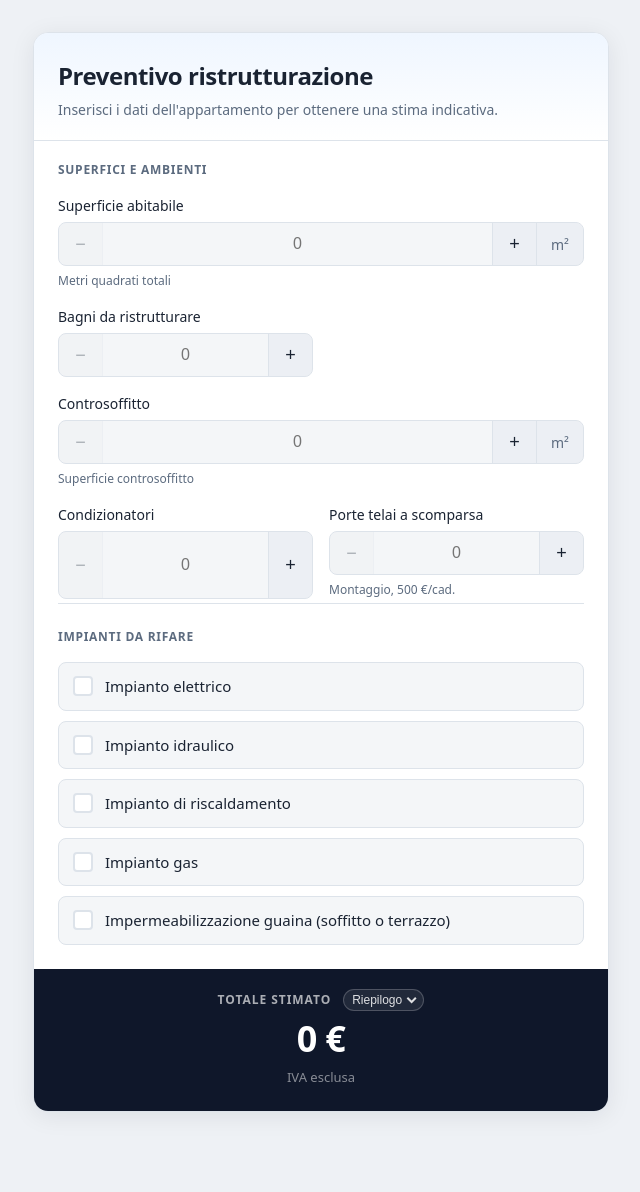
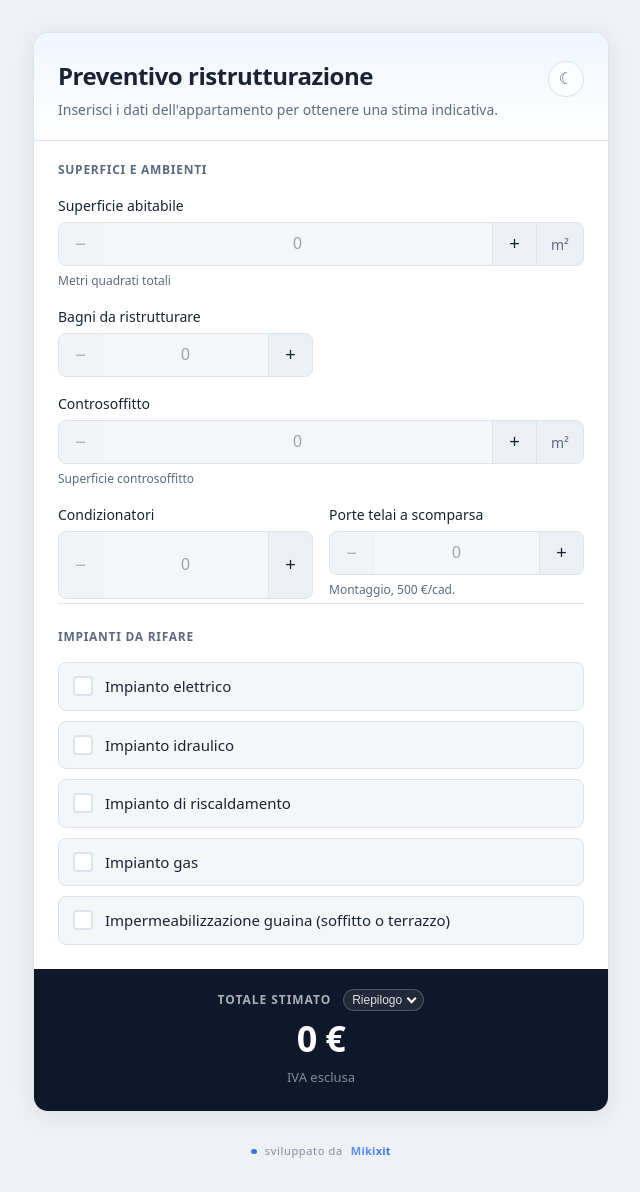
Before and after one commit to MikixIT/prezzificatore-appartamento, a React (Vite) app: page / in a window 1280 px wide. Shown: the whole page, without its empty margins (319-959 px from the left). Before the commit the page ends 1144 px from the top, so only its background shows below. Built offline with nearby package versions, Linux system fonts and the light colour scheme.

Commit message:
Add theme toggle functionality and improve styling; integrate DeveloperCredit component into App

```diff
--- a/src/App.tsx
+++ b/src/App.tsx
@@ -1,9 +1,11 @@
 import { RenovationCalculator } from './components/RenovationCalculator';
+import { DeveloperCredit } from './components/DeveloperCredit/DeveloperCredit';
 
 export function App() {
   return (
     <main className="app">
       <RenovationCalculator />
+      <DeveloperCredit />
     </main>
   );
 }
--- /dev/null
+++ b/src/components/DeveloperCredit/DeveloperCredit.module.scss
@@ -0,0 +1,109 @@
+.credit {
+  margin-top: 1.5rem;
+  text-align: center;
+  animation: fadeIn 0.7s ease 0.4s both;
+}
+
+.line {
+  display: inline-flex;
+  align-items: center;
+  gap: 0.5rem;
+  margin: 0;
+  font-size: 0.6875rem;
+  font-weight: 500;
+  letter-spacing: 0.06em;
+  text-transform: lowercase;
+  color: var(--text-muted);
+}
+
+.pulse {
+  width: 0.35rem;
+  height: 0.35rem;
+  border-radius: 50%;
+  background: var(--accent);
+  box-shadow: 0 0 0 0 color-mix(in srgb, var(--accent) 50%, transparent);
+  animation: pulse 2.4s ease-in-out infinite;
+}
+
+.label {
+  opacity: 0.75;
+}
+
+.name {
+  position: relative;
+  font-weight: 600;
+  letter-spacing: 0.02em;
+  text-transform: none;
+  text-decoration: none;
+  background: linear-gradient(
+    90deg,
+    var(--accent) 0%,
+    color-mix(in srgb, var(--accent) 70%, #fff) 50%,
+    var(--accent) 100%
+  );
+  background-size: 200% auto;
+  background-clip: text;
+  -webkit-background-clip: text;
+  color: transparent;
+  animation: shimmer 4s linear infinite;
+  transition: opacity 0.15s ease;
+
+  &:hover {
+    opacity: 0.85;
+  }
+
+  &:focus-visible {
+    outline: 2px solid var(--accent);
+    outline-offset: 3px;
+    border-radius: 2px;
+  }
+}
+
+@keyframes fadeIn {
+  from {
+    opacity: 0;
+    transform: translateY(8px);
+  }
+
+  to {
+    opacity: 1;
+    transform: translateY(0);
+  }
+}
+
+@keyframes pulse {
+  0%,
+  100% {
+    opacity: 0.5;
+    box-shadow: 0 0 0 0 color-mix(in srgb, var(--accent) 40%, transparent);
+  }
+
+  50% {
+    opacity: 1;
+    box-shadow: 0 0 0 4px transparent;
+  }
+}
+
+@keyframes shimmer {
+  0% {
+    background-position: 0% center;
+  }
+
+  100% {
+    background-position: 200% center;
+  }
+}
+
+@media (prefers-reduced-motion: reduce) {
+  .credit,
+  .pulse,
+  .name {
+    animation: none;
+  }
+
+  .name {
+    color: var(--accent);
+    background: none;
+    -webkit-background-clip: unset;
+  }
+}
--- /dev/null
+++ b/src/components/DeveloperCredit/DeveloperCredit.tsx
@@ -0,0 +1,20 @@
+import styles from './DeveloperCredit.module.scss';
+
+export function DeveloperCredit() {
+  return (
+    <footer className={styles.credit}>
+      <p className={styles.line}>
+        <span className={styles.pulse} aria-hidden="true" />
+        <span className={styles.label}>sviluppato da</span>
+        <a
+          className={styles.name}
+          href="https://github.com/MikixIT"
+          target="_blank"
+          rel="noopener noreferrer"
+        >
+          Mikixit
+        </a>
+      </p>
+    </footer>
+  );
+}
--- a/src/components/RenovationCalculator/NumberStepperInput.module.scss
+++ b/src/components/RenovationCalculator/NumberStepperInput.module.scss
@@ -1,24 +1,18 @@
-$color-bg: #f4f6f8;
-$color-surface: #ffffff;
-$color-border: #dde3ea;
-$color-text: #1a2332;
-$color-text-muted: #5c6b7f;
-$color-accent: #2563eb;
 $radius: 12px;
 
 .wrap {
   display: flex;
   align-items: stretch;
-  border: 1px solid $color-border;
+  border: 1px solid var(--border);
   border-radius: $radius * 0.67;
-  background: $color-bg;
+  background: var(--surface-muted);
   overflow: hidden;
   transition: border-color 0.15s ease, box-shadow 0.15s ease;
 
   &:focus-within {
-    border-color: $color-accent;
-    box-shadow: 0 0 0 3px rgba($color-accent, 0.15);
-    background: $color-surface;
+    border-color: var(--accent);
+    box-shadow: 0 0 0 3px var(--focus-ring);
+    background: var(--surface);
   }
 }
 
@@ -27,16 +21,16 @@ $radius: 12px;
   align-items: stretch;
   flex: 1;
   min-width: 0;
-  border: 1px solid $color-border;
+  border: 1px solid var(--border);
   border-radius: $radius * 0.67;
-  background: $color-bg;
+  background: var(--surface-muted);
   overflow: hidden;
   transition: border-color 0.15s ease, box-shadow 0.15s ease;
 
   &:focus-within {
-    border-color: $color-accent;
-    box-shadow: 0 0 0 3px rgba($color-accent, 0.15);
-    background: $color-surface;
+    border-color: var(--accent);
+    box-shadow: 0 0 0 3px var(--focus-ring);
+    background: var(--surface);
   }
 
   .wrap & {
@@ -57,8 +51,8 @@ $radius: 12px;
   width: 2.75rem;
   padding: 0;
   border: none;
-  background: rgba($color-border, 0.35);
-  color: $color-text;
+  background: color-mix(in srgb, var(--border) 35%, transparent);
+  color: var(--text);
   font-size: 1.125rem;
   font-weight: 500;
   line-height: 1;
@@ -66,16 +60,16 @@ $radius: 12px;
   transition: background 0.15s ease, color 0.15s ease;
 
   &:hover:not(:disabled) {
-    background: rgba($color-accent, 0.12);
-    color: $color-accent;
+    background: var(--accent-hover);
+    color: var(--accent);
   }
 
   &:active:not(:disabled) {
-    background: rgba($color-accent, 0.2);
+    background: var(--accent-active);
   }
 
   &:focus-visible {
-    outline: 2px solid $color-accent;
+    outline: 2px solid var(--accent);
     outline-offset: -2px;
     z-index: 1;
   }
@@ -84,18 +78,14 @@ $radius: 12px;
     opacity: 0.35;
     cursor: not-allowed;
   }
-
-  & + & {
-    border-left: 1px solid $color-border;
-  }
 }
 
 .stepper .stepButton:first-child {
-  border-right: 1px solid $color-border;
+  border-right: 1px solid var(--border);
 }
 
 .stepper .stepButton:last-child {
-  border-left: 1px solid $color-border;
+  border-left: 1px solid var(--border);
 }
 
 .input {
@@ -108,21 +98,15 @@ $radius: 12px;
   font-size: 1rem;
   font-variant-numeric: tabular-nums;
   text-align: center;
-  color: $color-text;
+  color: var(--text);
+
+  &::placeholder {
+    color: var(--text-muted);
+    opacity: 0.6;
+  }
 
   &:focus {
     outline: none;
-  }
-
-  &::-webkit-outer-spin-button,
-  &::-webkit-inner-spin-button {
-    -webkit-appearance: none;
-    margin: 0;
-  }
-
-  &[type='number'] {
-    -moz-appearance: textfield;
-    appearance: textfield;
   }
 }
 
@@ -132,7 +116,7 @@ $radius: 12px;
   padding: 0 0.875rem;
   font-size: 0.875rem;
   font-weight: 500;
-  color: $color-text-muted;
-  background: rgba($color-border, 0.35);
-  border-left: 1px solid $color-border;
+  color: var(--text-muted);
+  background: color-mix(in srgb, var(--border) 35%, transparent);
+  border-left: 1px solid var(--border);
 }
--- a/src/components/RenovationCalculator/RenovationCalculator.module.scss
+++ b/src/components/RenovationCalculator/RenovationCalculator.module.scss
@@ -1,29 +1,66 @@
-$color-bg: #f4f6f8;
-$color-surface: #ffffff;
-$color-border: #dde3ea;
-$color-text: #1a2332;
-$color-text-muted: #5c6b7f;
-$color-accent: #2563eb;
-$color-accent-soft: #eff6ff;
-$color-result-bg: #0f172a;
 $radius: 12px;
-$shadow: 0 4px 24px rgba(15, 23, 42, 0.08);
 
 .calculator {
   width: 100%;
   max-width: 32rem;
   margin: 0 auto;
-  background: $color-surface;
-  border: 1px solid $color-border;
+  background: var(--surface);
+  border: 1px solid var(--border);
   border-radius: $radius * 1.25;
-  box-shadow: $shadow;
+  box-shadow: var(--shadow);
   overflow: hidden;
+  transition:
+    background-color 0.2s ease,
+    border-color 0.2s ease,
+    box-shadow 0.2s ease;
 }
 
 .header {
   padding: 1.5rem 1.25rem 1rem;
-  border-bottom: 1px solid $color-border;
-  background: linear-gradient(180deg, $color-accent-soft 0%, $color-surface 100%);
+  border-bottom: 1px solid var(--border);
+  background: linear-gradient(180deg, var(--accent-soft) 0%, var(--surface) 100%);
+}
+
+.headerRow {
+  display: flex;
+  align-items: flex-start;
+  justify-content: space-between;
+  gap: 1rem;
+}
+
+.headerText {
+  min-width: 0;
+}
+
+.themeToggle {
+  flex-shrink: 0;
+  display: flex;
+  align-items: center;
+  justify-content: center;
+  width: 2.25rem;
+  height: 2.25rem;
+  padding: 0;
+  border: 1px solid var(--toggle-border);
+  border-radius: 50%;
+  background: var(--toggle-bg);
+  color: var(--text-muted);
+  font-size: 1rem;
+  line-height: 1;
+  cursor: pointer;
+  transition:
+    background-color 0.15s ease,
+    color 0.15s ease,
+    border-color 0.15s ease;
+
+  &:hover {
+    background: var(--toggle-hover);
+    color: var(--text);
+  }
+
+  &:focus-visible {
+    outline: 2px solid var(--accent);
+    outline-offset: 2px;
+  }
 }
 
 .title {
@@ -31,7 +68,7 @@ $shadow: 0 4px 24px rgba(15, 23, 42, 0.08);
   font-size: 1.375rem;
   font-weight: 700;
   line-height: 1.25;
-  color: $color-text;
+  color: var(--text);
   letter-spacing: -0.02em;
 }
 
@@ -39,7 +76,7 @@ $shadow: 0 4px 24px rgba(15, 23, 42, 0.08);
   margin: 0.5rem 0 0;
   font-size: 0.875rem;
   line-height: 1.5;
-  color: $color-text-muted;
+  color: var(--text-muted);
 }
 
 .form {
@@ -52,7 +89,7 @@ $shadow: 0 4px 24px rgba(15, 23, 42, 0.08);
   & + & {
     margin-top: 0.25rem;
     padding-top: 1.5rem;
-    border-top: 1px solid $color-border;
+    border-top: 1px solid var(--border);
   }
 }
 
@@ -62,7 +99,7 @@ $shadow: 0 4px 24px rgba(15, 23, 42, 0.08);
   font-weight: 600;
   letter-spacing: 0.06em;
   text-transform: uppercase;
-  color: $color-text-muted;
+  color: var(--text-muted);
 }
 
 .fieldGrid {
@@ -80,12 +117,12 @@ $shadow: 0 4px 24px rgba(15, 23, 42, 0.08);
   display: block;
   font-size: 0.875rem;
   font-weight: 500;
-  color: $color-text;
+  color: var(--text);
 }
 
 .hint {
   font-size: 0.75rem;
-  color: $color-text-muted;
+  color: var(--text-muted);
 }
 
 .systemOption {
@@ -100,7 +137,7 @@ $shadow: 0 4px 24px rgba(15, 23, 42, 0.08);
   gap: 0.375rem;
   padding-left: 0.25rem;
   margin-left: 0.5rem;
-  border-left: 2px solid $color-accent-soft;
+  border-left: 2px solid var(--accent-soft);
 }
 
 .checkboxGroup {
@@ -117,19 +154,19 @@ $shadow: 0 4px 24px rgba(15, 23, 42, 0.08);
   align-items: center;
   gap: 0.75rem;
   padding: 0.75rem 0.875rem;
-  border: 1px solid $color-border;
+  border: 1px solid var(--border);
   border-radius: $radius * 0.67;
-  background: $color-bg;
+  background: var(--surface-muted);
   cursor: pointer;
   transition: border-color 0.15s ease, background 0.15s ease;
 
   &:has(.checkboxInput:checked) {
-    border-color: $color-accent;
-    background: $color-accent-soft;
+    border-color: var(--accent);
+    background: var(--accent-soft);
   }
 
   &:has(.checkboxInput:focus-visible) {
-    outline: 2px solid $color-accent;
+    outline: 2px solid var(--accent);
     outline-offset: 2px;
   }
 }
@@ -150,15 +187,15 @@ $shadow: 0 4px 24px rgba(15, 23, 42, 0.08);
   flex-shrink: 0;
   width: 1.25rem;
   height: 1.25rem;
-  border: 2px solid $color-border;
+  border: 2px solid var(--border);
   border-radius: 4px;
-  background: $color-surface;
+  background: var(--surface);
   position: relative;
   transition: border-color 0.15s ease, background 0.15s ease;
 
   .checkboxInput:checked + & {
-    border-color: $color-accent;
-    background: $color-accent;
+    border-color: var(--accent);
+    background: var(--accent);
 
     &::after {
       content: '';
@@ -177,12 +214,12 @@ $shadow: 0 4px 24px rgba(15, 23, 42, 0.08);
 .checkboxLabel {
   font-size: 0.9375rem;
   font-weight: 500;
-  color: $color-text;
+  color: var(--text);
 }
 
 .result {
   padding: 1.25rem 1.5rem 1.5rem;
-  background: $color-result-bg;
+  background: var(--result-bg);
   text-align: center;
 }
 
@@ -199,7 +236,7 @@ $shadow: 0 4px 24px rgba(15, 23, 42, 0.08);
   font-weight: 600;
   letter-spacing: 0.08em;
   text-transform: uppercase;
-  color: rgba(255, 255, 255, 0.65);
+  color: var(--result-muted);
 }
 
 .breakdownToggle {
@@ -207,10 +244,10 @@ $shadow: 0 4px 24px rgba(15, 23, 42, 0.08);
   align-items: center;
   gap: 0.375rem;
   padding: 0.25rem 0.5rem;
-  border: 1px solid rgba(255, 255, 255, 0.2);
+  border: 1px solid var(--result-btn-border);
   border-radius: 999px;
-  background: rgba(255, 255, 255, 0.08);
-  color: rgba(255, 255, 255, 0.85);
+  background: var(--result-btn-bg);
+  color: var(--result-text);
   font-size: 0.75rem;
   font-weight: 500;
   cursor: pointer;
@@ -222,13 +259,14 @@ $shadow: 0 4px 24px rgba(15, 23, 42, 0.08);
   }
 
   &:focus-visible {
-    outline: 2px solid #fff;
+    outline: 2px solid var(--result-text);
     outline-offset: 2px;
   }
 }
 
 .breakdownToggleText {
   line-height: 1;
+  opacity: 0.85;
 }
 
 .chevron {
@@ -253,27 +291,27 @@ $shadow: 0 4px 24px rgba(15, 23, 42, 0.08);
   font-weight: 700;
   font-variant-numeric: tabular-nums;
   letter-spacing: -0.02em;
-  color: #fff;
+  color: var(--result-text);
   line-height: 1.2;
 }
 
 .resultNote {
   margin: 0.5rem 0 0;
   font-size: 0.8125rem;
-  color: rgba(255, 255, 255, 0.5);
+  color: var(--result-subtle);
 }
 
 .breakdown {
   margin-top: 1rem;
   padding-top: 1rem;
-  border-top: 1px solid rgba(255, 255, 255, 0.12);
+  border-top: 1px solid var(--result-border);
   text-align: left;
 }
 
 .breakdownEmpty {
   margin: 0;
   font-size: 0.8125rem;
-  color: rgba(255, 255, 255, 0.5);
+  color: var(--result-subtle);
   text-align: center;
 }
 
@@ -303,12 +341,13 @@ $shadow: 0 4px 24px rgba(15, 23, 42, 0.08);
 .breakdownLabel {
   font-size: 0.875rem;
   font-weight: 500;
-  color: rgba(255, 255, 255, 0.9);
+  color: var(--result-text);
+  opacity: 0.9;
 }
 
 .breakdownDetail {
   font-size: 0.75rem;
-  color: rgba(255, 255, 255, 0.45);
+  color: var(--result-subtle);
 }
 
 .breakdownAmount {
@@ -316,7 +355,7 @@ $shadow: 0 4px 24px rgba(15, 23, 42, 0.08);
   font-size: 0.875rem;
   font-weight: 600;
   font-variant-numeric: tabular-nums;
-  color: #fff;
+  color: var(--result-text);
 }
 
 .visuallyHidden {
--- a/src/components/RenovationCalculator/RenovationCalculator.tsx
+++ b/src/components/RenovationCalculator/RenovationCalculator.tsx
@@ -1,6 +1,7 @@
 import { useMemo, useState, type ChangeEvent } from 'react';
 import { calculateEstimate, calculateEstimateBreakdown } from '../../utils/calculateEstimate';
 import { formatCurrency } from '../../utils/formatCurrency';
+import { useTheme } from '../../hooks/useTheme';
 import { NumberStepperInput } from './NumberStepperInput';
 import type { RenovationCalculatorState, RenovationSystems } from './types';
 import styles from './RenovationCalculator.module.scss';
@@ -39,6 +40,7 @@ const SYSTEM_OPTIONS: { key: keyof RenovationSystems; label: string }[] = [
 export function RenovationCalculator() {
   const [state, setState] = useState<RenovationCalculatorState>(INITIAL_STATE);
   const [breakdownOpen, setBreakdownOpen] = useState(false);
+  const { isDark, toggleTheme } = useTheme();
 
   const total = useMemo(() => calculateEstimate(state), [state]);
   const breakdown = useMemo(() => calculateEstimateBreakdown(state), [state]);
@@ -64,12 +66,24 @@ export function RenovationCalculator() {
   return (
     <article className={styles.calculator} aria-labelledby="calculator-title">
       <header className={styles.header}>
+        <div className={styles.headerRow}>
+          <div className={styles.headerText}>
             <h1 id="calculator-title" className={styles.title}>
               Preventivo ristrutturazione
             </h1>
             <p className={styles.subtitle}>
               Inserisci i dati dell&apos;appartamento per ottenere una stima indicativa.
             </p>
+          </div>
+          <button
+            type="button"
+            className={styles.themeToggle}
+            onClick={toggleTheme}
+            aria-label={isDark ? 'Attiva modalità chiara' : 'Attiva modalità scura'}
+          >
+            {isDark ? '☀' : '☾'}
+          </button>
+        </div>
       </header>
 
       <form className={styles.form} onSubmit={(e) => e.preventDefault()} noValidate>
--- /dev/null
+++ b/src/hooks/useTheme.ts
@@ -0,0 +1,24 @@
+import { useCallback, useState } from 'react';
+
+export type Theme = 'light' | 'dark';
+
+const STORAGE_KEY = 'prezzificatore-theme';
+
+function readTheme(): Theme {
+  return document.documentElement.dataset.theme === 'dark' ? 'dark' : 'light';
+}
+
+export function useTheme() {
+  const [theme, setTheme] = useState<Theme>(readTheme);
+
+  const toggleTheme = useCallback(() => {
+    setTheme((current) => {
+      const next: Theme = current === 'light' ? 'dark' : 'light';
+      document.documentElement.dataset.theme = next;
+      localStorage.setItem(STORAGE_KEY, next);
+      return next;
+    });
+  }, []);
+
+  return { theme, toggleTheme, isDark: theme === 'dark' };
+}
--- a/src/styles/global.scss
+++ b/src/styles/global.scss
@@ -2,6 +2,68 @@
 *::before,
 *::after {
   box-sizing: border-box;
+}
+
+:root {
+  color-scheme: light;
+
+  --page-bg: #eef1f5;
+  --page-text: #1a2332;
+
+  --surface: #ffffff;
+  --surface-muted: #f4f6f8;
+  --border: #dde3ea;
+  --text: #1a2332;
+  --text-muted: #5c6b7f;
+  --accent: #2563eb;
+  --accent-soft: #eff6ff;
+  --accent-hover: rgba(37, 99, 235, 0.12);
+  --accent-active: rgba(37, 99, 235, 0.2);
+  --shadow: 0 4px 24px rgba(15, 23, 42, 0.08);
+  --focus-ring: rgba(37, 99, 235, 0.15);
+
+  --result-bg: #0f172a;
+  --result-text: #ffffff;
+  --result-muted: rgba(255, 255, 255, 0.65);
+  --result-subtle: rgba(255, 255, 255, 0.5);
+  --result-border: rgba(255, 255, 255, 0.12);
+  --result-btn-bg: rgba(255, 255, 255, 0.08);
+  --result-btn-border: rgba(255, 255, 255, 0.2);
+
+  --toggle-bg: rgba(255, 255, 255, 0.7);
+  --toggle-border: var(--border);
+  --toggle-hover: var(--surface-muted);
+}
+
+[data-theme='dark'] {
+  color-scheme: dark;
+
+  --page-bg: #0c1017;
+  --page-text: #e8edf4;
+
+  --surface: #151b24;
+  --surface-muted: #1c2430;
+  --border: #2a3544;
+  --text: #e8edf4;
+  --text-muted: #8b9cb3;
+  --accent: #3b82f6;
+  --accent-soft: rgba(59, 130, 246, 0.14);
+  --accent-hover: rgba(59, 130, 246, 0.2);
+  --accent-active: rgba(59, 130, 246, 0.28);
+  --shadow: 0 4px 32px rgba(0, 0, 0, 0.35);
+  --focus-ring: rgba(59, 130, 246, 0.25);
+
+  --result-bg: #0a0e14;
+  --result-text: #f1f5f9;
+  --result-muted: rgba(241, 245, 249, 0.6);
+  --result-subtle: rgba(241, 245, 249, 0.45);
+  --result-border: rgba(255, 255, 255, 0.1);
+  --result-btn-bg: rgba(255, 255, 255, 0.06);
+  --result-btn-border: rgba(255, 255, 255, 0.15);
+
+  --toggle-bg: var(--surface-muted);
+  --toggle-border: var(--border);
+  --toggle-hover: #252f3d;
 }
 
 html {
@@ -21,21 +83,25 @@ body {
     sans-serif;
   font-size: 16px;
   line-height: 1.5;
-  color: #1a2332;
-  background: #eef1f5;
+  color: var(--page-text);
+  background: var(--page-bg);
+  transition:
+    background-color 0.2s ease,
+    color 0.2s ease;
 }
 
 .app {
   display: flex;
-  align-items: flex-start;
-  justify-content: center;
+  flex-direction: column;
+  align-items: center;
+  justify-content: flex-start;
   min-height: 100dvh;
   padding: 1.25rem 1rem 2rem;
 }
 
 @media (min-width: 640px) {
   .app {
-    align-items: center;
+    justify-content: center;
     padding: 2rem 1.5rem;
   }
 }
```
Also changed, not shown: index.html (+9 -0 lines), 1 other file (tests, documents, lock files or other folders). Lines whose indentation alone changed are shown as unchanged.
